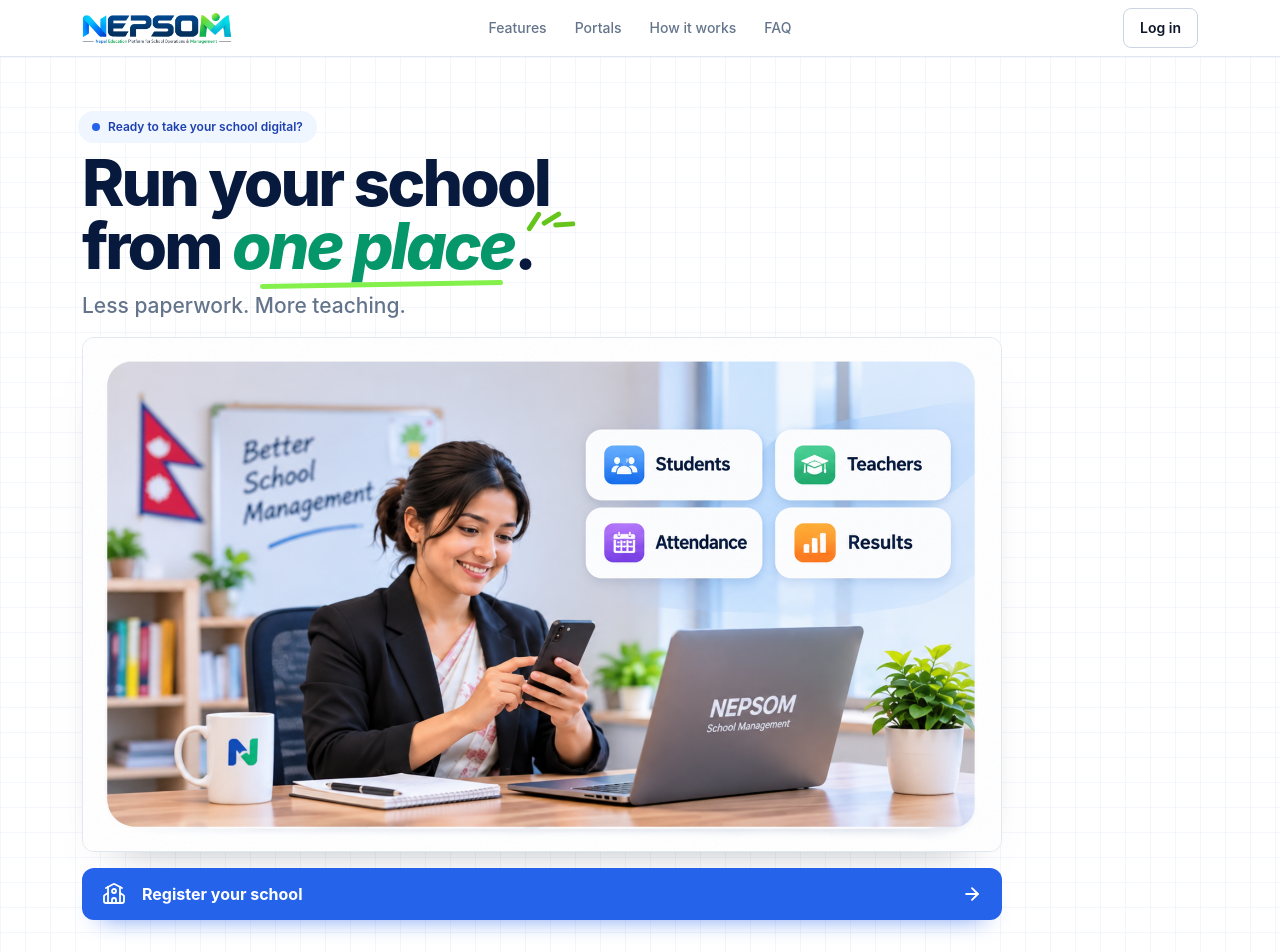
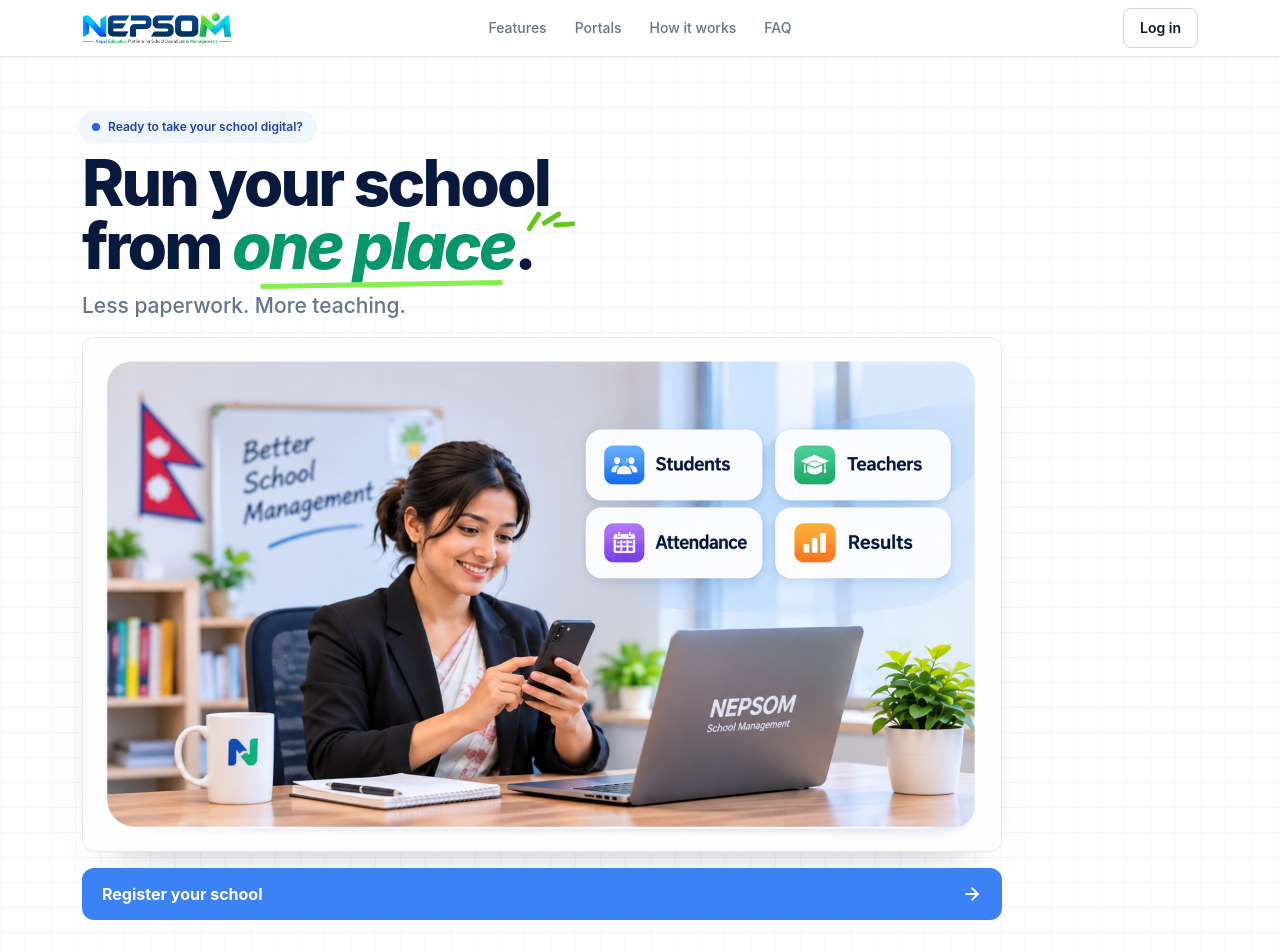
Before and after one commit to basantathapa7495/snap-main, a Next.js app: page / in a window 1280 px wide. Shown: the top 952 px of the page. Built offline with nearby package versions, Linux system fonts and the light colour scheme.

Commit message:
Simplify signup button styling

```diff
--- a/app/page.tsx
+++ b/app/page.tsx
@@ -15,7 +15,6 @@ import {
   Minus,
   Phone,
   Plus,
-  School,
   UserRoundCheck,
   Users,
   WalletCards,
@@ -161,10 +160,9 @@ export default function HomePage() {
               <Link
                 href="/auth/signup"
                 prefetch={false}
-                className="mt-4 flex min-h-[52px] w-full items-center justify-center rounded-xl bg-[#2563EB] px-5 text-white shadow-[0_14px_24px_-18px_rgba(37,99,235,0.9)] transition-colors hover:bg-[#1D4ED8]"
+                className="mt-4 flex min-h-[52px] w-full items-center justify-center rounded-xl bg-[#3B82F6] px-5 text-white transition-colors hover:bg-[#2563EB]"
               >
-                <School className="h-6 w-6 shrink-0" strokeWidth={1.8} aria-hidden="true" />
-                <span className="mx-4 text-base font-bold">Register your school</span>
+                <span className="text-base font-bold">Register your school</span>
                 <ArrowRight className="ml-auto h-5 w-5 shrink-0" strokeWidth={2.3} aria-hidden="true" />
               </Link>
             </div>
```
